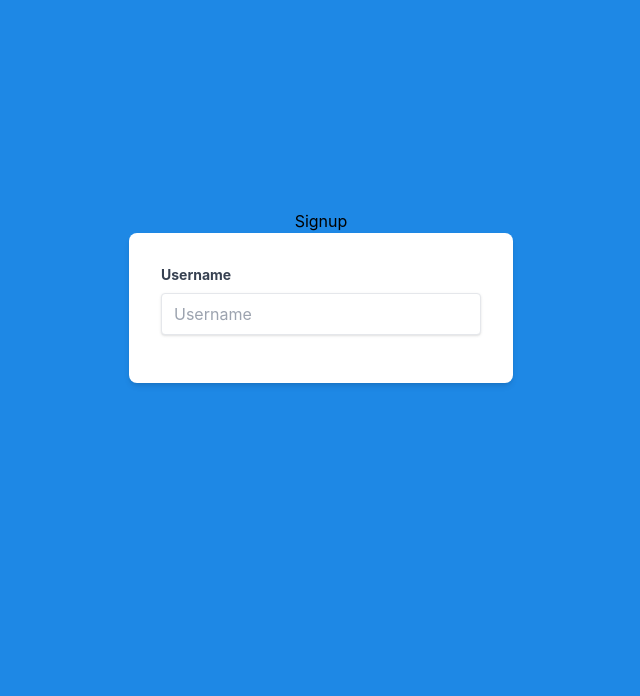
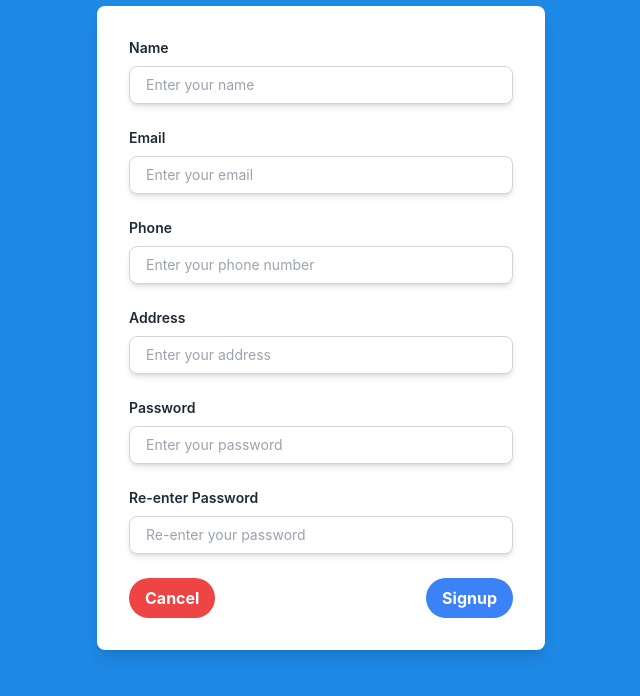
Before and after one commit to SauravShete2003/e-commerce, a React app in the folder client/: page /signup in a window 1280 px wide. Shown: the part 104-800 px from the top of the page, without its empty margins (319-959 px from the left). Built offline with nearby package versions, Linux system fonts and the light colour scheme.

Commit message:
add signup page

```diff
--- a/client/public/index.html
+++ b/client/public/index.html
@@ -2,7 +2,7 @@
 <html lang="en">
   <head>
     <meta charset="utf-8" />
-    <link rel="icon" href="%PUBLIC_URL%/favicon.ico" />
+    <link rel="icon" href="%PUBLIC_URL%/logo.webp" />
     <meta name="viewport" content="width=device-width, initial-scale=1" />
     <meta name="theme-color" content="#000000" />
     <meta
--- a/client/src/components/Button.js
+++ b/client/src/components/Button.js
@@ -1,11 +1,21 @@
-import React from 'react'
+import React from "react";
 
-function Button() {
+function Button({ label, onClick, variant }) {
+  const BTN_STYLES = {
+    primary: "bg-blue-500 hover:bg-blue-700 text-white font-bold ",
+    secondary: "bg-gray-200 hover:bg-gray-300 text-gray-700 font-bold ",
+    tertiary:"bg-transparent hover:bg-gray-200 text-gray-700 font-bold ",
+    link:"border border-blue-500 hover:border-blue-700 text-blue-500 hover:text-blue-700",
+    warning: "bg-red-500 hover:bg-red-700 text-white font-bold ",
+    success: "bg-green-500 hover:bg-green-700 text-white font-bold ",
+  }
   return (
-    <div>
-      Button
-    </div>
-  )
+    <button type="button" onClick={onClick}
+    className={`btn py-2 px-4 rounded-full ${BTN_STYLES[variant]}`}
+    >
+      {label}
+    </button>
+  );
 }
 
-export default Button
+export default Button;
--- /dev/null
+++ b/client/src/components/Input.js
@@ -0,0 +1,25 @@
+import React from 'react';
+
+function Input({ label, val, onChange, placeholder = "", type = "text" }) {
+  const inputId = `input${label}`;
+  return (
+    <div className="mb-6">
+      <label
+        className="block text-gray-800 text-sm font-semibold mb-2"
+        htmlFor={inputId}
+      >
+        {label}
+      </label>
+      <input
+        className="shadow-md border border-gray-300 rounded-lg w-full py-2 px-4 text-gray-700 focus:outline-none focus:ring-2 focus:ring-blue-400 focus:border-transparent transition-all duration-300 ease-in-out sm:text-sm"
+        id={inputId}
+        type={type}
+        placeholder={placeholder}
+        value={val}
+        onChange={(e) => onChange(e.target.value)}
+      />
+    </div>
+  );
+}
+
+export default Input;
--- a/client/src/views/Signup.js
+++ b/client/src/views/Signup.js
@@ -1,7 +1,9 @@
 import React, { useState } from "react";
+import Input from "../components/Input";
+import Button from "../components/Button";
 
 function Signup() {
-  const [signupData, setSingupData] = useState({
+  const [signupData, setSignupData] = useState({
     name: "",
     email: "",
     phone: "",
@@ -9,24 +11,75 @@ function Signup() {
     password: "",
     rePassword: "",
   });
+
+  const handleSubmit = (e) => {
+    e.preventDefault();
+    console.log(signupData);
+  };
+
   return (
     <div
       className="min-h-screen flex flex-col items-center justify-center"
       style={{ backgroundColor: "#1E88E5" }}
     >
-      <h1>Signup</h1>
-      <form className="w-96 p-8 bg-white rounded-lg shadow-md">
-        <div className="mb-4">
-          <label
-            className="block text-gray-700 text-sm font-bold mb-2"
-            for="">
-            Username
-          </label>
-          <input
-            className="shadow appearance-none border rounded w-full py-2 px-3 text-gray"
-            id="username"
-            type="text"
-            placeholder="Username"/>
+      <h1 className="text-4xl font-bold text-white mb-6">Signup</h1>
+      <form
+        onSubmit={handleSubmit}
+        className="w-full max-w-md p-8 bg-white rounded-lg shadow-lg"
+      >
+        <Input
+          label={"Name"}
+          type="text"
+          placeholder="Enter your name"
+          val={signupData.name}
+          onChange={(val) => setSignupData({ ...signupData, name: val })}
+        />
+        <Input
+          label={"Email"}
+          type="email"
+          placeholder="Enter your email"
+          val={signupData.email}
+          onChange={(val) => setSignupData({ ...signupData, email: val })}
+        />
+        <Input
+          label={"Phone"}
+          type="number"
+          placeholder="Enter your phone number"
+          val={signupData.phone}
+          onChange={(val) => setSignupData({ ...signupData, phone: val })}
+        />
+        <Input
+          label={"Address"}
+          type="text"
+          placeholder="Enter your address"
+          val={signupData.address}
+          onChange={(val) => setSignupData({ ...signupData, address: val })}
+        />
+        <Input
+          label={"Password"}
+          type="password"
+          placeholder="Enter your password"
+          val={signupData.password}
+          onChange={(val) => setSignupData({ ...signupData, password: val })}
+        />
+        <Input
+          label={"Re-enter Password"}
+          type="password"
+          placeholder="Re-enter your password"
+          val={signupData.rePassword}
+          onChange={(val) => setSignupData({ ...signupData, rePassword: val })}
+        />
+        <div className="flex justify-between mt-6">
+          <Button
+            label={"Cancel"}
+            onClick={() => console.log("Cancel clicked")}
+            variant={"warning"}
+          />
+          <Button
+            label={"Signup"}
+            onClick={handleSubmit}
+            variant={"primary"}
+          />
         </div>
       </form>
     </div>
```
Also changed, not shown: client/public/log.webp (added).
